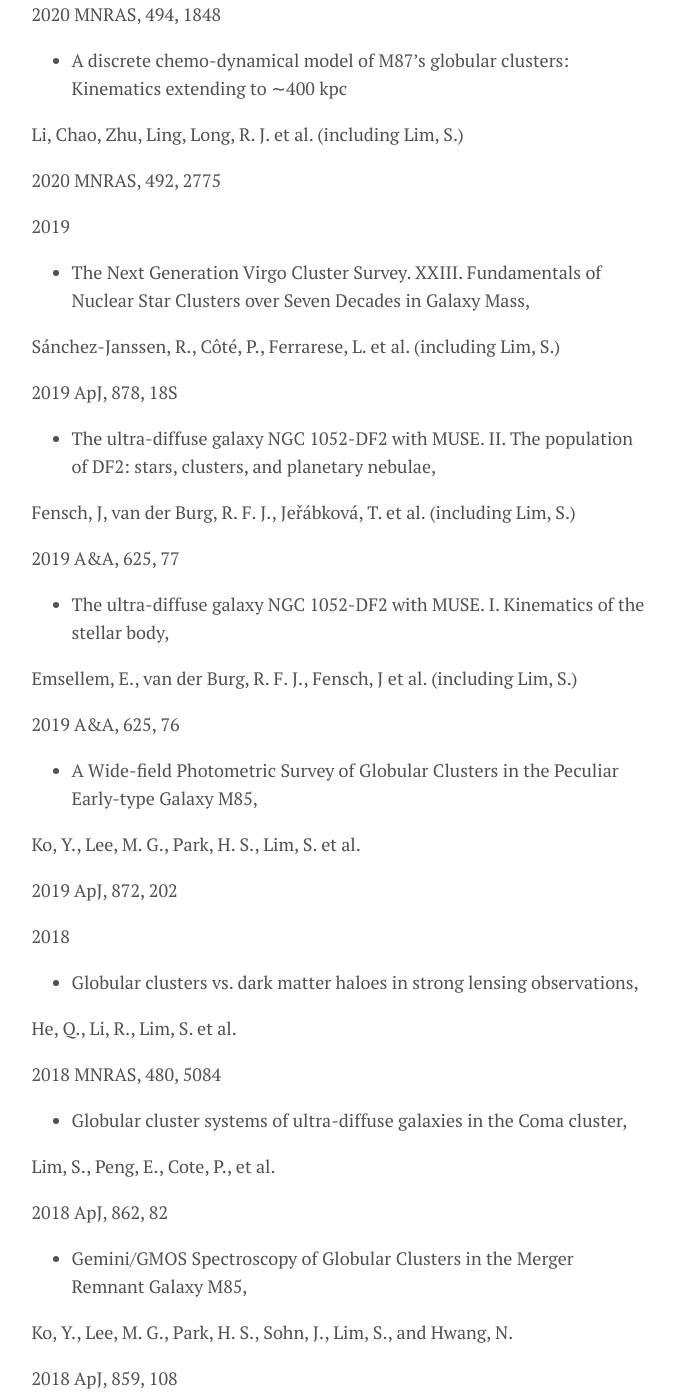
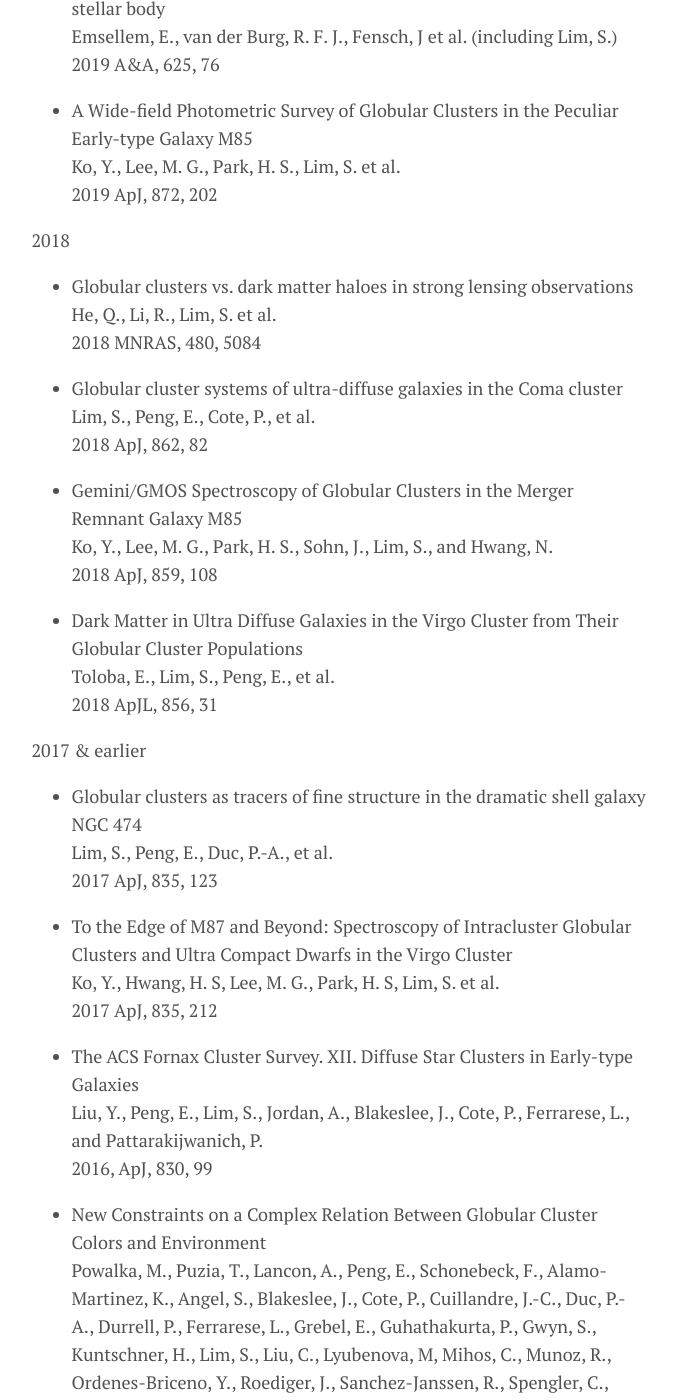
Before and after one commit to astroslim/astroslim.github.io, a Jekyll site: the page built from menu/research.md, in a window 1280 px wide and 1400 px high, scrolled down 4717 px. Shown: the whole window, without its empty margins (301-977 px from the left). Built offline with Jekyll 4.4.1, drawn with Linux system fonts in a browser that asks for light colours; some of the changed text lies outside the part shown.

Commit message:
Update research.md

```diff
--- a/menu/research.md
+++ b/menu/research.md
@@ -24,313 +24,229 @@ List of Publications
 2024
 
 - The Next Generation Virgo Cluster Survey (NGVS). XXVII.
-The Size and Structure of Globular Cluster Systems and their Connection to Dark Matter Halos\n
-Lim, Sungsoon, Peng, Eric W., Côté, Patrick et al.\n
+The Size and Structure of Globular Cluster Systems and their Connection to Dark Matter Halos<br />
+Lim, Sungsoon, Peng, Eric W., Côté, Patrick et al.<br />
 2024, Accepted for publication in ApJ (arXiv:2403.09926)
 
 
-- Constraining the stellar populations of ultra-diffuse galaxies in the MATLAS survey using spectral energy distribution fitting
-
-Buzzo, Maria Luisa, Forbes, Duncan A., Jarrett, Thomas H. et al. (including Lim, Sungsoon)
-
+- Constraining the stellar populations of ultra-diffuse galaxies in the MATLAS survey using spectral energy distribution fitting<br />
+Buzzo, Maria Luisa, Forbes, Duncan A., Jarrett, Thomas H. et al. (including Lim, Sungsoon)<br />
 2024, Accepted for publication in MNRAS (arXiv:2402.12033)
 
 2023
 
-- An evolutionary continuum from nucleated dwarf galaxies to star clusters
-
-Wang, Kaixiang, Peng, Eric W., Liu, Chengze et al. (including Lim, Sungsoon)
-
+- An evolutionary continuum from nucleated dwarf galaxies to star clusters<br />
+Wang, Kaixiang, Peng, Eric W., Liu, Chengze et al. (including Lim, Sungsoon)<br />
 2023, Nature, 623, 296
 
 
-- The creation of a massive UCD by tidal threshing from NGC 936
-
-Paudel, Sanjaya, Duc, Pierre-Alain, Lim, Sungsoon et al.
-
+- The creation of a massive UCD by tidal threshing from NGC 936<br />
+Paudel, Sanjaya, Duc, Pierre-Alain, Lim, Sungsoon et al.<br />
 2023, MNRAS, 526, 136
 
-- Radial velocities and stellar population properties of 56 MATLAS dwarf galaxies observed with MUSE
 
-
-Heesters, Nick, Müller, Oliver, Marleau, Francine R., et al. (including Lim, Sungsoon)
-
+- Radial velocities and stellar population properties of 56 MATLAS dwarf galaxies observed with MUSE<br />
+Heesters, Nick, Müller, Oliver, Marleau, Francine R., et al. (including Lim, Sungsoon)<br />
 2023, A&A, 676, 33
 
 
-- The Next Generation Virgo Cluster Survey (NGVS). XXXV. First Kinematical Clues of Overly Massive Dark Matter Halos in Several Ultradiffuse Galaxies in the Virgo Cluster
-
-Toloba, Elisa, Sales, Laura V., Lim, Sungsoon et al.
-
+- The Next Generation Virgo Cluster Survey (NGVS). XXXV. First Kinematical Clues of Overly Massive Dark Matter Halos in Several Ultradiffuse Galaxies in the Virgo Cluster<br />
+Toloba, Elisa, Sales, Laura V., Lim, Sungsoon et al.<br />
 2023, ApJ, 951, 77
 
 
 2022
 
-- The Next Generation Virgo Cluster Survey. XXXIII. Stellar Population Gradients in the Virgo Cluster Core Globular Cluster System
-
-Ko, Youkyung, Peng, Eric W., Cote, Patrick et al. (including Lim, Sungsoon)
-
+- The Next Generation Virgo Cluster Survey. XXXIII. Stellar Population Gradients in the Virgo Cluster Core Globular Cluster System<br />
+Ko, Youkyung, Peng, Eric W., Cote, Patrick et al. (including Lim, Sungsoon)<br />
 2022 ApJ, 931, 120
 
 
-- HI observations of the MATLAS dwarf and ultra-diffuse galaxies
-
-Poulain, Melina, Marleau, Francine R., Habas, Rebecca et al. (including Lim, Sungsoon)
-
+- HI observations of the MATLAS dwarf and ultra-diffuse galaxies<br />
+Poulain, Melina, Marleau, Francine R., Habas, Rebecca et al. (including Lim, Sungsoon)<br />
 2022 A&A, 659, 14
 
 
-- The Color Gradients of the Globular Cluster Systems in M87 and M49
-
-Wu, Yiming, Liu, Chengze, Peng, Eric W. et al. (including Lim, Sungsoon)
-
+- The Color Gradients of the Globular Cluster Systems in M87 and M49<br />
+Wu, Yiming, Liu, Chengze, Peng, Eric W. et al. (including Lim, Sungsoon)<br />
 2022 ApJ, 926, 149
 
 
-- The Distance and Dynamical History of the Virgo Cluster Ultradiffuse Galaxy VCC 615
-
-Mihos, J. Christopher, Durrell, Patrick, R., Toloba, Elisa et al. (including Lim, Sungsoon)
-
-2022 ApJ, 924, 87
+- The Distance and Dynamical History of the Virgo Cluster Ultradiffuse Galaxy VCC 615<br />
+Mihos, J. Christopher, Durrell, Patrick, R., Toloba, Elisa et al. (including Lim, Sungsoon)<br />
+2022 ApJ, 924, 87<br />
 
 
 2021
 
-- Dwarf Galaxies in the MATLAS Survey: Hubble Space Telescope Observations of the Globular Cluster System in the Ultra-diffuse Galaxy MATLAS-2019
-
-Muller, Oliver, Durrell, Patrick R., Marleau, Francine R. et al. (including Lim, Sungsoon)
-
+- Dwarf Galaxies in the MATLAS Survey: Hubble Space Telescope Observations of the Globular Cluster System in the Ultra-diffuse Galaxy MATLAS-2019<br />
+Muller, Oliver, Durrell, Patrick R., Marleau, Francine R. et al. (including Lim, Sungsoon)<br />
 2021 ApJ, 923, 9
 
 
-- Structure and morphology of the MATLAS dwarf galaxies and their central nuclei
-
-Poulain, Melina, Marleau, Francine R., Habas, Rebecca et al. (including Lim, Sungsoon)
-
+- Structure and morphology of the MATLAS dwarf galaxies and their central nuclei<br />
+Poulain, Melina, Marleau, Francine R., Habas, Rebecca et al. (including Lim, Sungsoon)<br />
 2021 MNRAS, 506, 5494
 
 
-- Ultra diffuse galaxies in the MATLAS low-to-moderate density fields
-
-Poulain, Melina, Marleau, Francine R., Habas, Rebecca et al. (including Lim, Sungsoon)
-
+- Ultra diffuse galaxies in the MATLAS low-to-moderate density fields<br />
+Poulain, Melina, Marleau, Francine R., Habas, Rebecca et al. (including Lim, Sungsoon)<br />
 2021 A&A, 654, 105
 
 
-- Hubble Space Telescope Observations of Two Faint Dwarf Satellites of Nearby LMC Analogs from MADCASH
-
-Carlin, Jeffrey L., Mutlu-Pakdil, Burcin, Crnojevic, Denija et al. (including Lim, Sungsoon)
-
+- Hubble Space Telescope Observations of Two Faint Dwarf Satellites of Nearby LMC Analogs from MADCASH<br />
+Carlin, Jeffrey L., Mutlu-Pakdil, Burcin, Crnojevic, Denija et al. (including Lim, Sungsoon)<br />
 2021 ApJ, 909, 211
 
 
 2020
 
-- Shedding light on the formation mechanism of shell galaxy NGC 474 with MUSE
-
-Fensch, Jeremy, Duc, Pierre-Alain, Lim, Sungsoon et al.
-
+- Shedding light on the formation mechanism of shell galaxy NGC 474 with MUSE<br />
+Fensch, Jeremy, Duc, Pierre-Alain, Lim, Sungsoon et al.<br />
 2020 A&A 644, 164
 
 
-- Mysterious Globular Cluster System of the Peculiar Massive Galaxy M85
-
-Ko, Youkyung, Lee, Myung Gyoon, Park, Hong Soo et al. (including Lim, Sungsoon)
-
+- Mysterious Globular Cluster System of the Peculiar Massive Galaxy M85<br />
+Ko, Youkyung, Lee, Myung Gyoon, Park, Hong Soo et al. (including Lim, Sungsoon)<br />
 2020 ApJ, 903, 110
 
 
-- The Next Generation Virgo Cluster Survey. XXXIV. Ultracompact Dwarf Galaxies in the Virgo Cluster
-
-Liu, Chengze, Côté, Patrick, Peng, Eric W. et al. (including Lim, Sungsoon)
-
+- The Next Generation Virgo Cluster Survey. XXXIV. Ultracompact Dwarf Galaxies in the Virgo Cluster<br />
+Liu, Chengze, Côté, Patrick, Peng, Eric W. et al. (including Lim, Sungsoon)<br />
 2020 ApJS, 250, 17
 
 
-- The Next Generation Virgo Cluster Survey (NGVS). XXX. Ultra-diffuse Galaxies and Their Globular Cluster Systems
-
-Lim, Sungsoon, Côté, Patrick, Peng, Eric W. et al.
-
+- The Next Generation Virgo Cluster Survey (NGVS). XXX. Ultra-diffuse Galaxies and Their Globular Cluster Systems<br />
+Lim, Sungsoon, Côté, Patrick, Peng, Eric W. et al.<br />
 2020 ApJ, 899, 69
 
 
-- Spectroscopic study of MATLAS-2019 with MUSE: An ultra-diffuse galaxy with an excess of old globular clusters
-
-Müller, Oliver, Marleau, Francine R., Duc, Pierre-Alain et al. (including Lim, Sungsoon)
-
+- Spectroscopic study of MATLAS-2019 with MUSE: An ultra-diffuse galaxy with an excess of old globular clusters<br />
+Müller, Oliver, Marleau, Francine R., Duc, Pierre-Alain et al. (including Lim, Sungsoon)<br />
 2020 A&A, 640, 106
 
 
-- The Formation of Ultra-Diffuse Galaxies in Clusters,
-
-Sales, L. V., Navarro, J. F., Penafiel, L., Peng, E. W., Lim, S. and Hernquist, L.
-
+- The Formation of Ultra-Diffuse Galaxies in Clusters<br />
+Sales, L. V., Navarro, J. F., Penafiel, L., Peng, E. W., Lim, S. and Hernquist, L.<br />
 2020 MNRAS, 494, 1848
 
 
-- A discrete chemo-dynamical model of M87's globular clusters: Kinematics extending to ∼400 kpc
-
-Li, Chao, Zhu, Ling, Long, R. J. et al. (including Lim, S.)
-
+- A discrete chemo-dynamical model of M87's globular clusters: Kinematics extending to ∼400 kpc<br />
+Li, Chao, Zhu, Ling, Long, R. J. et al. (including Lim, S.)<br />
 2020 MNRAS, 492, 2775
 
 
 2019
 
-- The Next Generation Virgo Cluster Survey. XXIII. Fundamentals of Nuclear Star Clusters over Seven Decades in Galaxy Mass,
-
-Sánchez-Janssen, R., Côté, P., Ferrarese, L. et al. (including Lim, S.)
-
+- The Next Generation Virgo Cluster Survey. XXIII. Fundamentals of Nuclear Star Clusters over Seven Decades in Galaxy Mass<br />
+Sánchez-Janssen, R., Côté, P., Ferrarese, L. et al. (including Lim, S.)<br />
 2019 ApJ, 878, 18S
 
 
-- The ultra-diffuse galaxy NGC 1052-DF2 with MUSE. II. The population of DF2: stars, clusters, and planetary nebulae,
-
-Fensch, J, van der Burg, R. F. J., Jeřábková, T. et al. (including Lim, S.)
-
+- The ultra-diffuse galaxy NGC 1052-DF2 with MUSE. II. The population of DF2: stars, clusters, and planetary nebulae<br />
+Fensch, J, van der Burg, R. F. J., Jeřábková, T. et al. (including Lim, S.)<br />
 2019 A&A, 625, 77
 
 
-- The ultra-diffuse galaxy NGC 1052-DF2 with MUSE. I. Kinematics of the stellar body,
-
-Emsellem, E., van der Burg, R. F. J., Fensch, J et al. (including Lim, S.)
-
+- The ultra-diffuse galaxy NGC 1052-DF2 with MUSE. I. Kinematics of the stellar body<br />
+Emsellem, E., van der Burg, R. F. J., Fensch, J et al. (including Lim, S.)<br />
 2019 A&A, 625, 76
 
 
-- A Wide-field Photometric Survey of Globular Clusters in the Peculiar Early-type Galaxy M85,
-
-Ko, Y., Lee, M. G., Park, H. S., Lim, S. et al.
-
+- A Wide-field Photometric Survey of Globular Clusters in the Peculiar Early-type Galaxy M85<br />
+Ko, Y., Lee, M. G., Park, H. S., Lim, S. et al.<br />
 2019 ApJ, 872, 202
 
 
 2018
 
-- Globular clusters vs. dark matter haloes in strong lensing observations,
-
-He, Q., Li, R., Lim, S. et al.
-
+- Globular clusters vs. dark matter haloes in strong lensing observations<br />
+He, Q., Li, R., Lim, S. et al.<br />
 2018 MNRAS, 480, 5084
 
 
-- Globular cluster systems of ultra-diffuse galaxies in the Coma cluster,
-
-Lim, S., Peng, E., Cote, P., et al.
-
+- Globular cluster systems of ultra-diffuse galaxies in the Coma cluster<br />
+Lim, S., Peng, E., Cote, P., et al.<br />
 2018 ApJ, 862, 82
 
 
-- Gemini/GMOS Spectroscopy of Globular Clusters in the Merger Remnant Galaxy M85,
-
-Ko, Y., Lee, M. G., Park, H. S., Sohn, J., Lim, S., and Hwang, N.
-
+- Gemini/GMOS Spectroscopy of Globular Clusters in the Merger Remnant Galaxy M85<br />
+Ko, Y., Lee, M. G., Park, H. S., Sohn, J., Lim, S., and Hwang, N.<br />
 2018 ApJ, 859, 108
 
 
-- Dark Matter in Ultra Diffuse Galaxies in the Virgo Cluster from Their Globular Cluster Populations,
-
-Toloba, E., Lim, S., Peng, E., et al.
-
+- Dark Matter in Ultra Diffuse Galaxies in the Virgo Cluster from Their Globular Cluster Populations<br />
+Toloba, E., Lim, S., Peng, E., et al.<br />
 2018 ApJL, 856, 31
 
 
 2017 & earlier
 
-- Globular clusters as tracers of fine structure in the dramatic shell galaxy NGC 474,
-
-Lim, S., Peng, E., Duc, P.-A., et al.
-
+- Globular clusters as tracers of fine structure in the dramatic shell galaxy NGC 474<br />
+Lim, S., Peng, E., Duc, P.-A., et al.<br />
 2017 ApJ, 835, 123
 
 
-- To the Edge of M87 and Beyond: Spectroscopy of Intracluster Globular Clusters and Ultra Compact Dwarfs in the Virgo Cluster,
-
-Ko, Y., Hwang, H. S, Lee, M. G., Park, H. S, Lim, S. et al.,
-
+- To the Edge of M87 and Beyond: Spectroscopy of Intracluster Globular Clusters and Ultra Compact Dwarfs in the Virgo Cluster<br />
+Ko, Y., Hwang, H. S, Lee, M. G., Park, H. S, Lim, S. et al.<br />
 2017 ApJ, 835, 212
 
 
-- The ACS Fornax Cluster Survey. XII. Diffuse Star Clusters in Early-type Galaxies,
-
-Liu, Y., Peng, E., Lim, S., Jordan, A., Blakeslee, J., Cote, P., Ferrarese, L., and Pattarakijwanich, P.
-
+- The ACS Fornax Cluster Survey. XII. Diffuse Star Clusters in Early-type Galaxies<br />
+Liu, Y., Peng, E., Lim, S., Jordan, A., Blakeslee, J., Cote, P., Ferrarese, L., and Pattarakijwanich, P.<br />
 2016, ApJ, 830, 99
 
 
-- New Constraints on a Complex Relation Between Globular Cluster Colors and Environment,
-
-Powalka, M., Puzia, T., Lancon, A., Peng, E., Schonebeck, F., Alamo-Martinez, K., Angel, S., Blakeslee, J., Cote, P., Cuillandre, J.-C., Duc, P.-A., Durrell, P., Ferrarese, L., Grebel, E., Guhathakurta, P., Gwyn, S., Kuntschner, H., Lim, S., Liu, C.,  Lyubenova, M, Mihos, C., Munoz, R., Ordenes-Briceno, Y., Roediger, J., Sanchez-Janssen, R., Spengler, C., Toloba, E., and Zhang, H.
-
+- New Constraints on a Complex Relation Between Globular Cluster Colors and Environment<br />
+Powalka, M., Puzia, T., Lancon, A., Peng, E., Schonebeck, F., Alamo-Martinez, K., Angel, S., Blakeslee, J., Cote, P., Cuillandre, J.-C., Duc, P.-A., Durrell, P., Ferrarese, L., Grebel, E., Guhathakurta, P., Gwyn, S., Kuntschner, H., Lim, S., Liu, C.,  Lyubenova, M, Mihos, C., Munoz, R., Ordenes-Briceno, Y., Roediger, J., Sanchez-Janssen, R., Spengler, C., Toloba, E., and Zhang, H.<br />
 2016, ApJL, 829, 5
 
 
-- A Rich Globular Cluster System in Dragonfly 17: Are Ultra-diffuse Galaxies Pure Stellar Halos?,
-
-Peng, E. and Lim, S
-
+- A Rich Globular Cluster System in Dragonfly 17: Are Ultra-diffuse Galaxies Pure Stellar Halos?<br />
+Peng, E. and Lim, S<br />
 2016, ApJL, 822, 2
 
 
-- The Most Massive Ultra-compact Dwarf Galaxy in the Virgo,
-
-Liu, C., Peng, E., Toloba, E. Mihos, C., Ferrares, L., Alamo-Martinez, K., Zhang, H.-X., Cote, P., Cuillandre, J.-C., Cunningham, E., Guhathakurta, P., Gwyn, S., Herczeg, G., Lim, S., Puzia, T., Roedieger, J., Sanchez-Janssen, R., and Yin, J.
-
+- The Most Massive Ultra-compact Dwarf Galaxy in the Virgo<br />
+Liu, C., Peng, E., Toloba, E. Mihos, C., Ferrares, L., Alamo-Martinez, K., Zhang, H.-X., Cote, P., Cuillandre, J.-C., Cunningham, E., Guhathakurta, P., Gwyn, S., Herczeg, G., Lim, S., Puzia, T., Roedieger, J., Sanchez-Janssen, R., and Yin, J.<br />
 2015, ApJL, 812, 2
 
 
-- The Star Cluster System in the Local Group Starburst Galaxy IC 10,
-
-Lim, S. and Lee, M. G.
-
+- The Star Cluster System in the Local Group Starburst Galaxy IC 10<br />
+Lim, S. and Lee, M. G.<br />
 2015, ApJ, 804, 123
 
 
-- Optical Spectroscopy of Supernova Remnants in M81 and M82,
-
-Lee, M. G., Sohn, J., Lee, J. H., Lim, S., Jang, I. S., Ko., Y. K., Koo, B. C., Hwang, N., Kim, S. C., and Park, B.
-
+- Optical Spectroscopy of Supernova Remnants in M81 and M82<br />
+Lee, M. G., Sohn, J., Lee, J. H., Lim, S., Jang, I. S., Ko., Y. K., Koo, B. C., Hwang, N., Kim, S. C., and Park, B.<br />
 2015, ApJ, 804, 63
 
 
-- Spectroscopic Study of Extended Star Clusters in Dwarf Galaxy NGC6822,
-
-Hwang, N., Park, H. S., Lee, M. G., Lim, S., Hodge, P. W., Kim, S. C., Miller, B., and Weidz, D.
-
+- Spectroscopic Study of Extended Star Clusters in Dwarf Galaxy NGC6822<br />
+Hwang, N., Park, H. S., Lee, M. G., Lim, S., Hodge, P. W., Kim, S. C., Miller, B., and Weidz, D.<br />
 2014, ApJ, 783, 49
 
 
-- Ks Band Luminosity Evolution of the Asymptotic Giant Branch Population Based on Star Clusters in the Large Magellanic Cloud,
-
-Ko, Y., Lee, M. G., and Lim, S.
-
+- Ks Band Luminosity Evolution of the Asymptotic Giant Branch Population Based on Star Clusters in the Large Magellanic Cloud<br />
+Ko, Y., Lee, M. G., and Lim, S.<br />
 2013, ApJ, 777, 82
 
 
-- The Star Cluster System in the Nearby Starburst Galaxy M82,
-
-Lim, S., Hwang, N., and Lee, M. G.
-
+- The Star Cluster System in the Nearby Starburst Galaxy M82<br />
+Lim, S., Hwang, N., and Lee, M. G.<br />
 2013, ApJ, 766, 20
 
 
-- Discovery of the Most Isolated Globular Clusters in the Local Universe,
-
-Jang, I. S., Lim, S., Park, H. S., and Lee, M. G.
-
+- Discovery of the Most Isolated Globular Clusters in the Local Universe<br />
+Jang, I. S., Lim, S., Park, H. S., and Lee, M. G.<br />
 2012, ApJ, 751, 19
 
 
-- Merging Galaxy Cluster A2255 in Mid-infrared,
-
-Shim, H. J., Im, M., Lee, H. M., Lee, M. G., Kim, S. J., Hwang, H. S., Hwang, N., Lee, J. C., Lim, S., Matuhara, H., Seo, H., Wada, T., and Goto, T.
-
+- Merging Galaxy Cluster A2255 in Mid-infrared<br />
+Shim, H. J., Im, M., Lee, H. M., Lee, M. G., Kim, S. J., Hwang, H. S., Hwang, N., Lee, J. C., Lim, S., Matuhara, H., Seo, H., Wada, T., and Goto, T.<br />
 2011, ApJ, 727, 14
 
 
-- The Mid-infrared View of Red Sequence Galaxies in Abell 2218 with Akari,
-
-Ko, J., Im, M., Lee, H. M., Lee, M. G., Hopwood, R. H., Serjeant, S. ,Smail, I, Hwang, G. S., Hwang, N., Shim, H., Kim, S, Lee, J. C., Lim, S., Seo, H., Goto, T., Hananmi, H., Matuhara, H., Takagi, T. and Wada, T.
-
+- The Mid-infrared View of Red Sequence Galaxies in Abell 2218 with Akari<br />
+Ko, J., Im, M., Lee, H. M., Lee, M. G., Hopwood, R. H., Serjeant, S. ,Smail, I, Hwang, G. S., Hwang, N., Shim, H., Kim, S, Lee, J. C., Lim, S., Seo, H., Goto, T., Hananmi, H., Matuhara, H., Takagi, T. and Wada, T.<br />
 2009, ApJ, 695, 198
```
